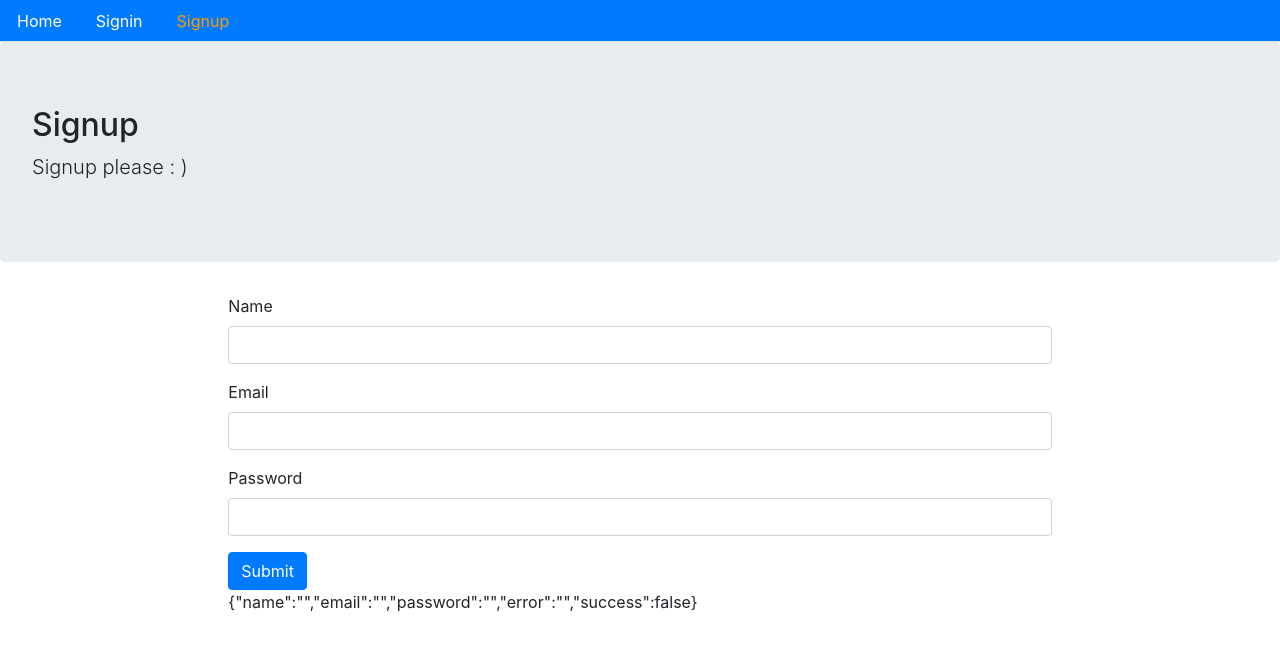
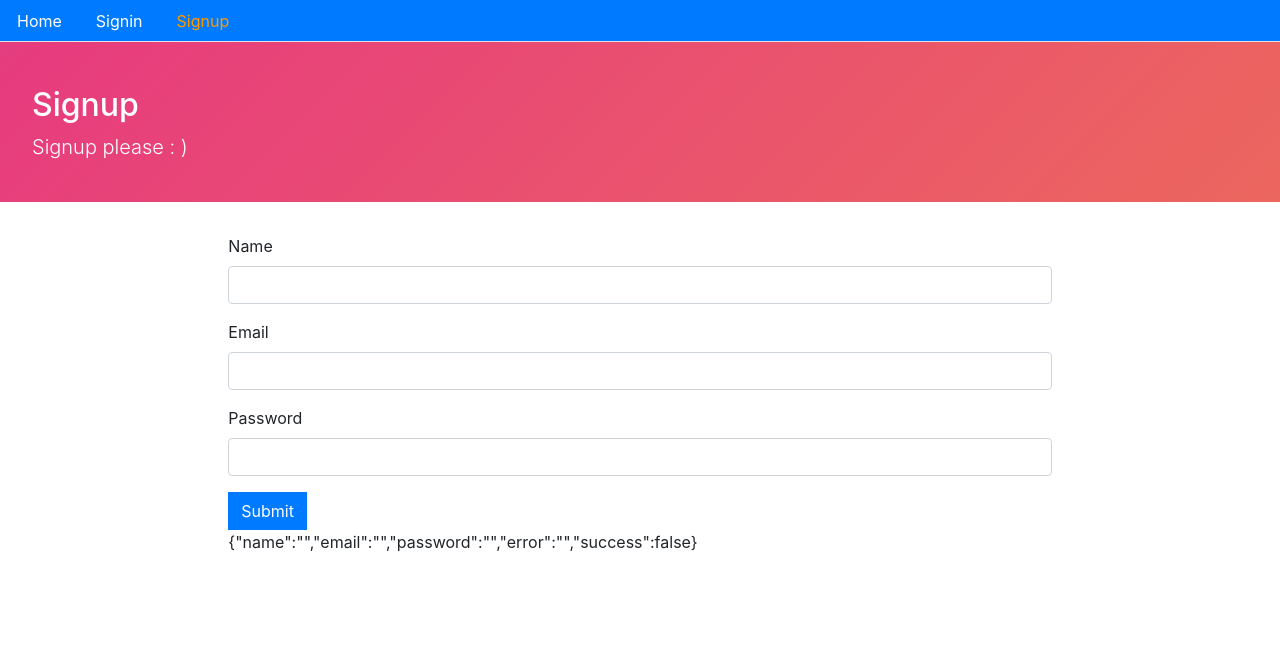
Before and after one commit to rebSen/ecomProject, a React (Create React App) app: page /signup in a window 1280 px wide. Shown: the top 650 px of the page. Built offline with nearby package versions, Linux system fonts and the light colour scheme; no server answers.

Commit message:
add stylesheet imported in layout plus margin cards buttons

```diff
--- a/src/core/Card.js
+++ b/src/core/Card.js
@@ -1,6 +1,7 @@
 import React from "react";
 import { Link } from "react-router-dom";
 import ShowImage from "./ShowImage";
+
 const Card = ({ product }) => {
   return (
     <div className="col-4 mb-3">
@@ -11,11 +12,11 @@
           <p>{product.description}</p>
           <p>${product.price}</p>
           <Link to="/">
-            <button className="btn btn-outline-primary mt-2 mb-2">
+            <button className="btn btn-outline-primary mt-2 mb-2 mr-2">
               View Product
             </button>
           </Link>
-          <button className="btn btn-outline-warning mt-2 mb-2">
+          <button className="btn btn-outline-warning mt-2 mb-2 mr-2">
             Add to card
           </button>
         </div>
--- a/src/core/Layout.jsx
+++ b/src/core/Layout.jsx
@@ -1,5 +1,6 @@
 import React from "react";
 import Menu from "./Menu";
+import "../styles.css";
 
 const Layout = ({
   title = "title",
--- /dev/null
+++ b/src/styles.css
@@ -0,0 +1,71 @@
+/* border radius bouton arrondis deviennent carrés*/
+
+.btn,
+.jumbotron,
+.nav :hover {
+  border-radius: 0px;
+}
+
+/* product image on card */
+
+.product-img {
+  min-height: 100px;
+}
+
+.jumbotron h2 {
+  margin-top: -20px;
+}
+
+@media only screen and (max-width: 600px) {
+  .jumbotron h2 {
+    margin-top: 10px;
+  }
+}
+
+/* jumbotron animation*/
+.jumbotron {
+  width: 30wh;
+  height: 20vh;
+  color: #fff;
+  background: linear-gradient(-45deg, #ee7752, #e73c7e, #23a6d5, #23d5ab);
+  background-size: 400% 400%;
+  -webkit-animation: Gradient 15s ease infinite;
+  -moz-animation: Gradient 15s ease infinite;
+  animation: Gradient 15s ease infinite;
+}
+
+@-webkit-keyframes Gradient {
+  0% {
+    background-position: 0% 50%;
+  }
+  50% {
+    background-position: 100% 50%;
+  }
+  100% {
+    background-position: 0% 50%;
+  }
+}
+
+@-moz-keyframes Gradient {
+  0% {
+    background-position: 0% 50%;
+  }
+  50% {
+    background-position: 100% 50%;
+  }
+  100% {
+    background-position: 0% 50%;
+  }
+}
+
+@keyframes Gradient {
+  0% {
+    background-position: 0% 50%;
+  }
+  50% {
+    background-position: 100% 50%;
+  }
+  100% {
+    background-position: 0% 50%;
+  }
+}
```
